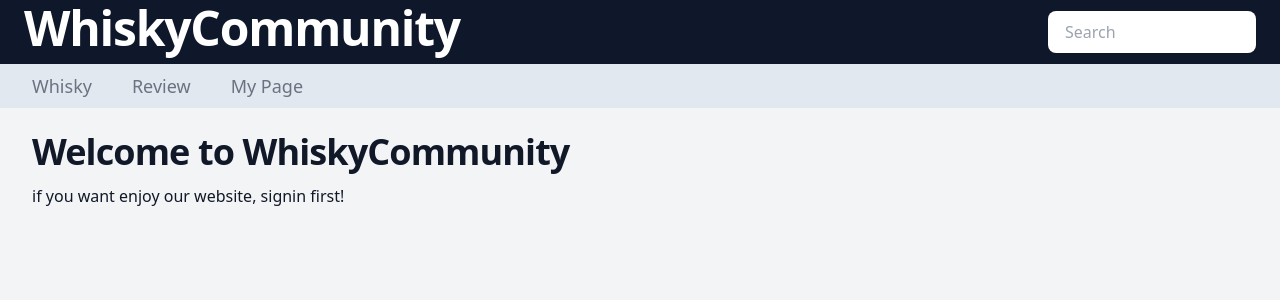
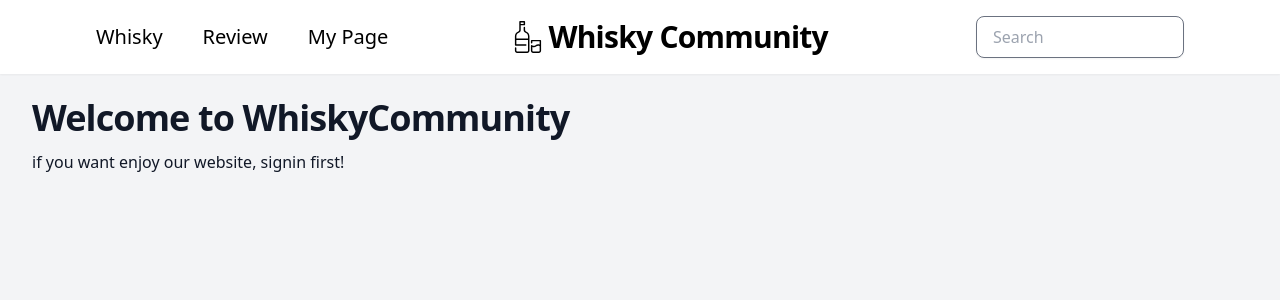
Before and after one commit to Lainari/LiquorCommunity-Laravel, a Next.js app in the folder community-app/client/: page / in a window 1280 px wide. Shown: the top 300 px of the page. Built offline with nearby package versions, Linux system fonts and the light colour scheme.

Commit message:
style : add main Icon & change header style in main layout.tsx

```diff
--- a/community-app/client/src/app/layout.tsx
+++ b/community-app/client/src/app/layout.tsx
@@ -1,8 +1,9 @@
 import '@/styles/globals.css'
+import { Mainicon } from '../../public/svgs/index'
 
 export const metadata = {
-  title:'WhiskyCommunity',
-  description:'Generated by Jinseok',
+  title: 'WhiskyCommunity',
+  description: 'Generated by Jinseok',
 }
 
 export default function RootLayout({
@@ -13,23 +14,22 @@ export default function RootLayout({
   return (
     <html>
       <body className="bg-gray-100 min-h-screen font-sans text-gray-900">
-        <header className="bg-white shadow-sm bg-slate-300">
-          <div className="flex justify-between items-center py-2 px-6 h-16 w-full bg-slate-900 text-white z-30 relative">
-            <h1 className='text-4xl font-extrabold leading-none tracking-tight text-white md:text-5xl lg:text-5xl mb-2'><a href="/">WhiskyCommunity</a></h1>
-            <div className="ml-10">
-              <input className="rounded-lg border-transparent flex-1 appearance-none border border-gray-500 w-52 py-2 px-4 bg-white text-gray-700 placeholder-gray-400 shadow-sm text-base focus:outline-none focus:ring-2 focus:ring-purple-600 focus:border-transparent" type="search" placeholder="Search"/>
+      <header className="bg-white shadow-sm bg-slate-300">
+          <div className="flex justify-between items-center py-4 px-24 w-full bg-white text-white z-30 relative">
+            <nav className="flex space-x-10">
+              <a href="/whisky" className="text-xl text-black hover:text-gray-500">Whisky</a>
+              <a href="/review" className="text-xl text-black hover:text-gray-500">Review</a>
+              <a href="/mypage" className="text-xl text-black hover:text-gray-500">My Page</a>
+            </nav>
+            <a href="/" className="flex items-center space-x-1">
+              <Mainicon className="h-8 w-auto" />
+              <h1 className='text-2xl font-extrabold leading-none tracking-tight text-black md:text-3xl lg:text-3xl'>Whisky Community</h1>
+            </a>
+            <div className="ml-6">
+              <input className="rounded-lg border flex-1 appearance-none border border-gray-500 w-52 py-2 px-4 bg-white text-gray-700 placeholder-gray-400 shadow-sm text-base focus:outline-none focus:ring-2 focus:ring-purple-600 focus:border-transparent" type="search" placeholder="Search"/>
             </div>
           </div>
         </header>
-        <div className="bg-slate-200 py-2">
-          <div className="max-w-7xl mx-auto px-4 sm:px-6 lg:px-8 flex justify-between items-center">
-            <nav className="flex space-x-10">
-              <a href="/whisky" className="text-lg text-gray-500 hover:text-gray-900">Whisky</a>
-              <a href="/review" className="text-lg text-gray-500 hover:text-gray-900">Review</a>
-              <a href="/mypage" className="text-lg text-gray-500 hover:text-gray-900">My Page</a>
-            </nav>
-          </div>
-        </div>
         <main className="max-w-7xl mx-auto px-4 sm:px-6 lg:px-8 mt-6">
           {children}
         </main>
```
